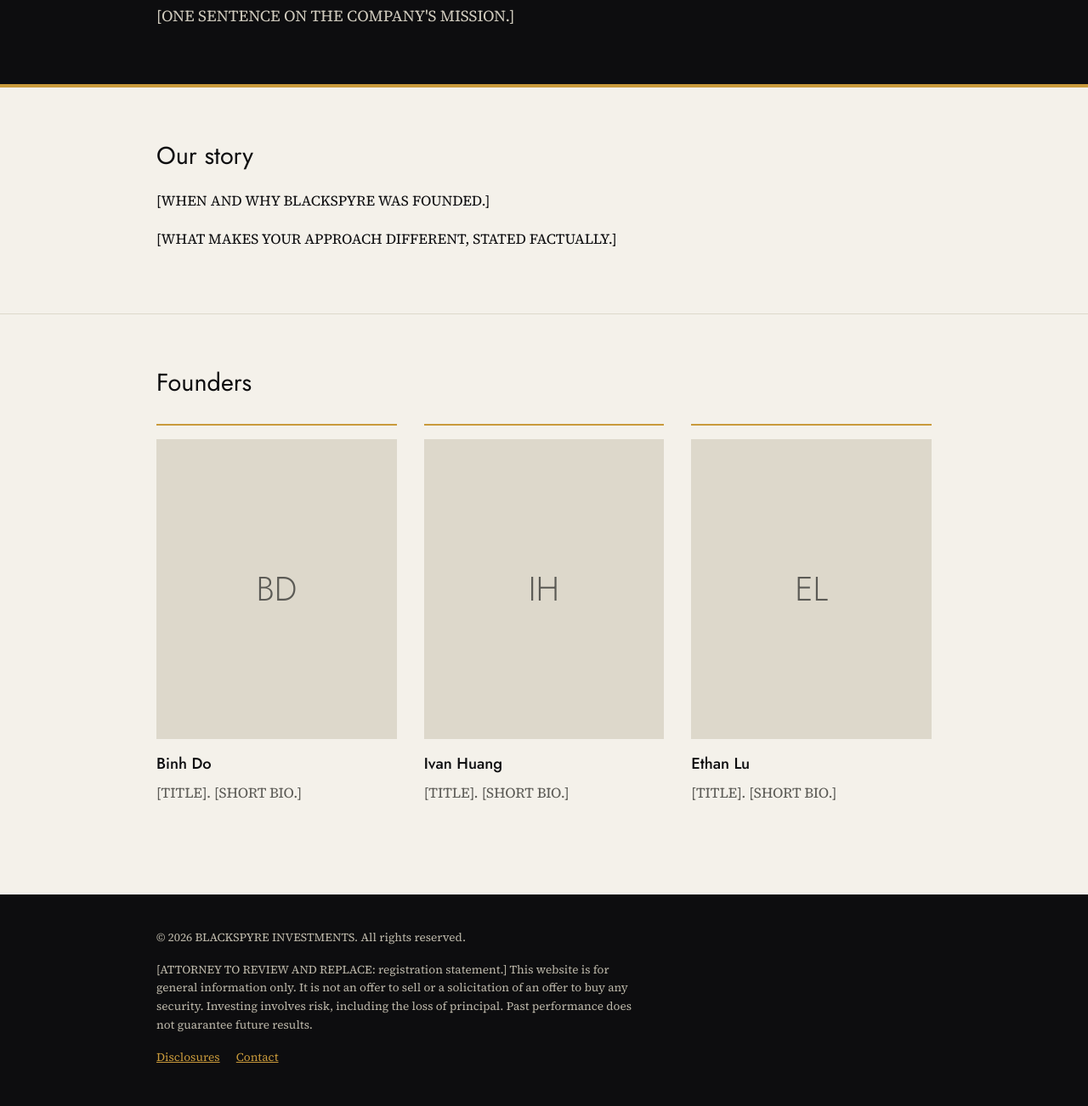
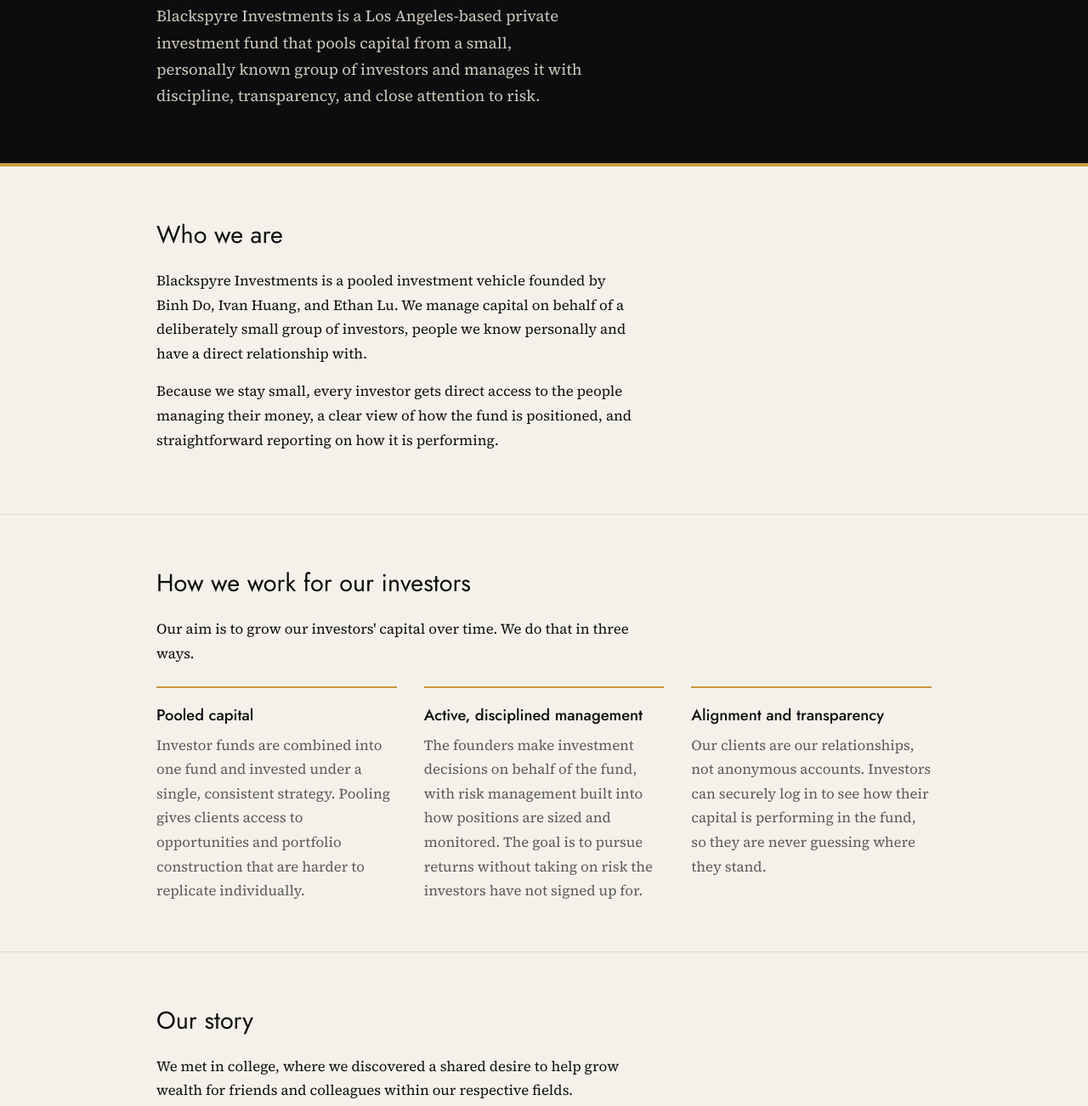
Before and after one commit to ivanhuang2003-create/Black-Meridian, a plain HTML site: page about.html in a window 1280 px wide. Shown: the part 249-1551 px from the top of the page at 85% size. Drawn offline with Linux system fonts and the light colour scheme.

Commit message:
Update about.html

```diff
--- a/about.html
+++ b/about.html
@@ -4,7 +4,7 @@
 <meta charset="UTF-8">
 <meta name="viewport" content="width=device-width, initial-scale=1">
 <title>About | Blackspyre Investments</title>
-<meta name="description" content="The founders and story behind Blackspyre Investments.">
+<meta name="description" content="Blackspyre Investments is a Los Angeles-based private investment fund that pools capital from a small, personally known group of investors.">
 <link rel="stylesheet" href="styles.css">
 <script src="site.js" defer></script>
 </head>
@@ -12,16 +12,31 @@
 <div id="site-header"></div>
 <main>
 <div class="hero sm"><div class="wrap"><div class="rule"></div>
-<h1>About Blackspyre</h1><p>[ONE SENTENCE ON THE COMPANY'S MISSION.]</p>
+<h1>About Blackspyre</h1>
+<p>Blackspyre Investments is a Los Angeles-based private investment fund that pools capital from a small, personally known group of investors and manages it with discipline, transparency, and close attention to risk.</p>
 </div></div>
+
+<section><div class="wrap"><h2>Who we are</h2>
+<p>Blackspyre Investments is a pooled investment vehicle founded by Binh Do, Ivan Huang, and Ethan Lu. We manage capital on behalf of a deliberately small group of investors, people we know personally and have a direct relationship with.</p>
+<p>Because we stay small, every investor gets direct access to the people managing their money, a clear view of how the fund is positioned, and straightforward reporting on how it is performing.</p></div></section>
+
+<section><div class="wrap"><h2>How we work for our investors</h2>
+<p>Our aim is to grow our investors' capital over time. We do that in three ways.</p>
+<div class="cols">
+<div><h3>Pooled capital</h3><p>Investor funds are combined into one fund and invested under a single, consistent strategy. Pooling gives clients access to opportunities and portfolio construction that are harder to replicate individually.</p></div>
+<div><h3>Active, disciplined management</h3><p>The founders make investment decisions on behalf of the fund, with risk management built into how positions are sized and monitored. The goal is to pursue returns without taking on risk the investors have not signed up for.</p></div>
+<div><h3>Alignment and transparency</h3><p>Our clients are our relationships, not anonymous accounts. Investors can securely log in to see how their capital is performing in the fund, so they are never guessing where they stand.</p></div>
+</div></div></section>
+
 <section><div class="wrap"><h2>Our story</h2>
-<p>[WHEN AND WHY BLACKSPYRE WAS FOUNDED.]</p>
-<p>[WHAT MAKES YOUR APPROACH DIFFERENT, STATED FACTUALLY.]</p></div></section>
+<p>We met in college, where we discovered a shared desire to help grow wealth for friends and colleagues within our respective fields.</p>
+<p>A spire stands tall, holds its ground, and can be seen from a distance. We chose the name Blackspyre because it reflects how we want to manage your capital: with discipline, steadiness, and full transparency.</p></div></section>
+
 <section><div class="wrap"><h2>Founders</h2>
 <div class="cols">
-<div><div class="ph" role="img" aria-label="Photo to come">BD</div><h3>Binh Do</h3><p>[TITLE]. [SHORT BIO.]</p></div>
-<div><div class="ph" role="img" aria-label="Photo to come">IH</div><h3>Ivan Huang</h3><p>[TITLE]. [SHORT BIO.]</p></div>
-<div><div class="ph" role="img" aria-label="Photo to come">EL</div><h3>Ethan Lu</h3><p>[TITLE]. [SHORT BIO.]</p></div>
+<div><div class="ph" role="img" aria-label="Photo to come">BD</div><h3>Binh Do</h3><p><strong>Chief Executive Officer</strong><br>[SHORT BIO.]</p></div>
+<div><div class="ph" role="img" aria-label="Photo to come">IH</div><h3>Ivan Huang</h3><p><strong>Chief of Internal Affairs</strong><br>[SHORT BIO.]</p></div>
+<div><div class="ph" role="img" aria-label="Photo to come">EL</div><h3>Ethan Lu</h3><p><strong>Chief of External Affairs</strong><br>[SHORT BIO.]</p></div>
 </div></div></section>
 </main>
 <div id="site-footer"></div>
```
